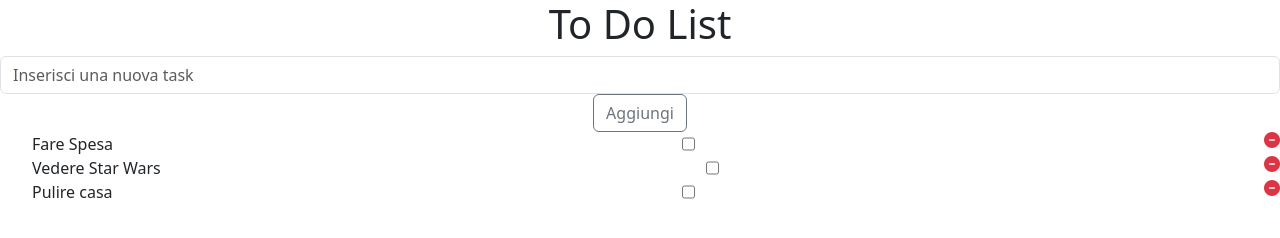
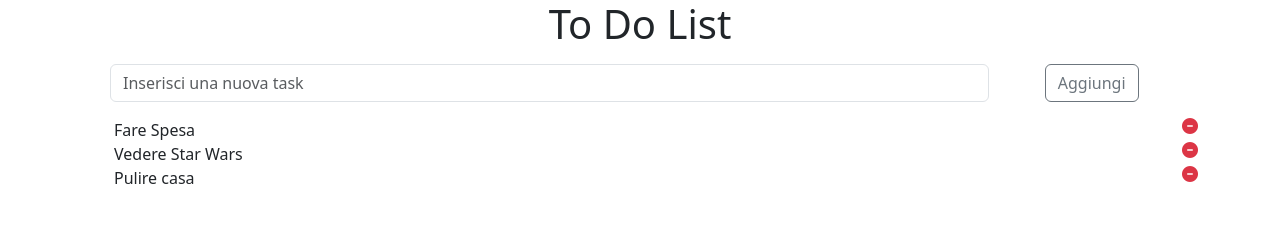
Before and after one commit to lorenzo-neri/vue-todolist, a plain HTML site: page index.html in a window 1280 px wide. Drawn offline with nearby package versions, Linux system fonts and the light colour scheme.

Commit message:
remove checkbox to fix bug :)

```diff
--- a/index.html
+++ b/index.html
@@ -21,31 +21,37 @@
 
         <h1 class="text-center">To Do List</h1>
 
-        <div class="text-center" id="app">
+        <div class="text-center container" id="app">
 
+            <div class="row m-3">
+                <div class="col-10">
                     <!-- v-on:keyup.enter="addTask()" esegue addTask() quando ENTER viene premuto -->
                     <input type="text" v-model="newTask"
                         v-on:keyup.enter="addTask()"
                         placeholder="Inserisci una nuova task"
                         class="form-control">
-
+                </div>
+                <div class="col-2">
                     <!-- @click="addTask()" esegue addTask() al click -->
                     <button class="btn btn-outline-secondary"
                         type="button" @click="addTask()">Aggiungi</button>
-
+                </div>
+            </div>
             <!-- v-if controlla se taskCheck è true, se lo è mostra il msg di error -->
             <h5 class="text-danger text-center"
                 v-if="taskCheck">ATTENZIONE, SI PREGA DI INSERIRE UNA TASK</h5>
-
+            <div class="row">
+                <div class="col">
                     <ul v-if="tasks.length > 0">
 
                         <!-- cicla e inserisce {{task}} -->
                         <li
                             class="list-group-item d-flex justify-content-between"
                             v-for="(task, i) in tasks" :key="i">
-                    <span :class="{'done_task': task.done}">{{ task.text }}</span>
+                            <span @click="toggleDone(i)" :class="{'done_task': task.done}">{{ task.text
+                                }}</span>
 
-                    <input @click="toggleDone(i)" type="checkbox">
+                            <!-- <input  type="checkbox"> -->
 
                             <!-- @click="removeTask(i)" esegue removeTask(i) AL CLICK PRENDENDO IL PARAMETRO i DALLA DIRETTIVA v-for-->
                             <i class="fa-solid fa-circle-minus text-danger"
@@ -57,7 +63,8 @@
 
                     <!-- se tasks è vuoto -->
                     <h5 class="pt-5" v-else>NON CI SONO TASK</h5>
-
+                </div>
+            </div>
             <!-- <input type="text" v-model="newTask"
                 placeholder="Inserisci una nuovo task">
             <button @click="addTask()">Aggiungi</button>
```
Lines whose indentation alone changed are shown as unchanged.
